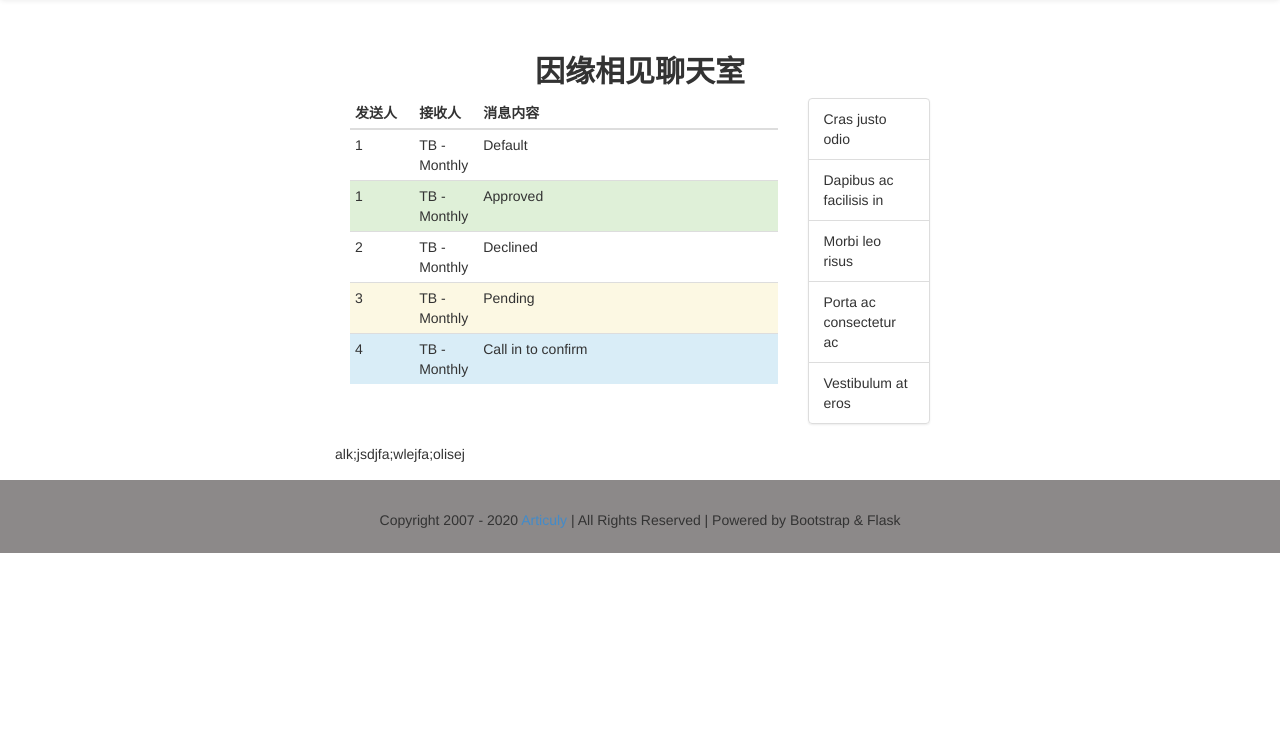
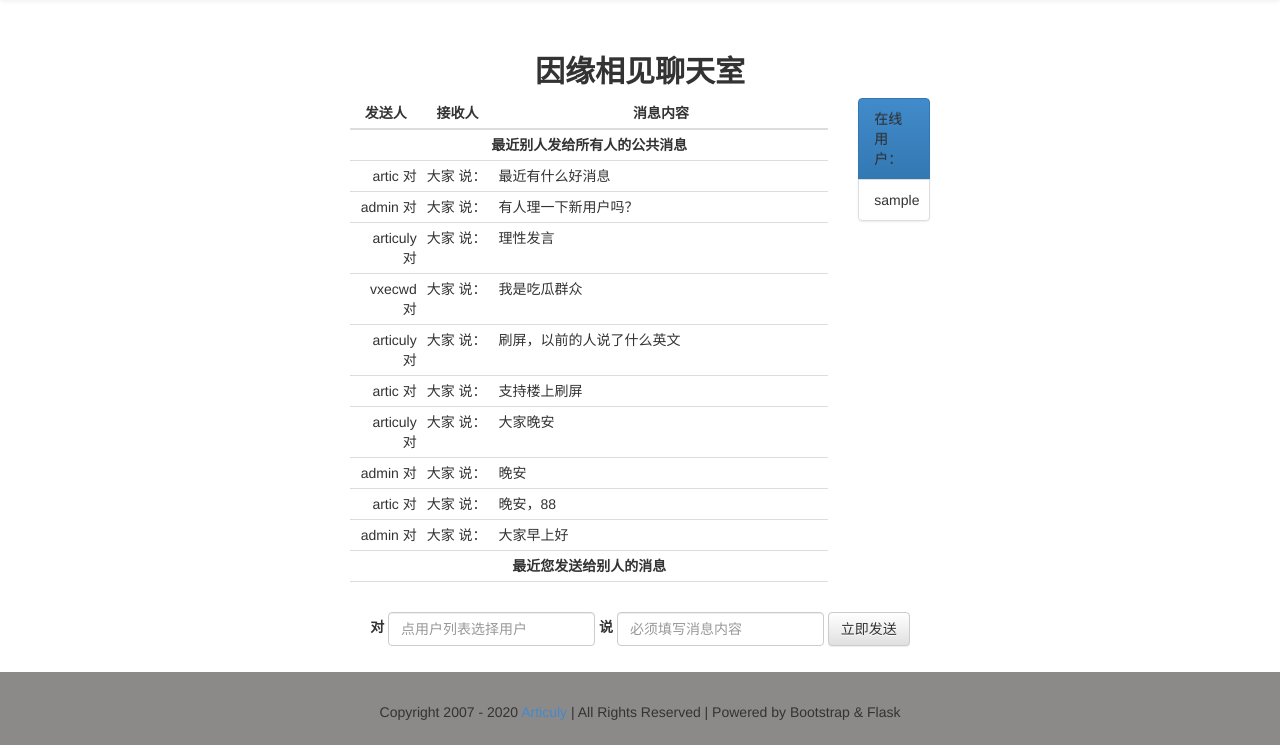
Before and after one commit to articuly/mini_chatroom, a Flask app: page /chat/chatroom in a window 1280 px wide. Shown: the part 52-800 px from the top of the page. Run offline with Flask 2, Linux system fonts and the light colour scheme; the visitor is signed in with stand-in values (Sample User, id 1); data comes from the database, SQL or seed files in the repository; both versions use the stored data as it was after the commit; some libraries are stand-ins or nearby versions.

Commit message:
为前后台添加描述信息

```diff
--- a/app.py
+++ b/app.py
@@ -1,3 +1,4 @@
+# coding:utf-8
 from flask import Flask, render_template, redirect, url_for, session
 from libs import db
 from models import User
@@ -28,6 +29,9 @@ def index():
     return redirect(url_for('html'))
 
 
+userList = []
+
+
 @app.route('/login', methods=['get', 'post'])
 def login():
     form = LoginForm()
@@ -37,8 +41,11 @@ def login():
         password = form.data['password']
         user = User.query.filter_by(username=username).first()
         if user and user.validate_password(password):  # 验证密码
-            session['user'] = user.username
+            session['user'] = user.username  # 将登陆用户保存到session['user']
+            userList.append(user.username)
+            session['userList'] = userList  # 将所有登陆用户保存到session['userList']
             print(f'{username} 登陆成功')
+            print('在线用户', session['userList'])
             return redirect(url_for('index'))
         else:
             message = '用户名与密码不匹配'
@@ -50,7 +57,16 @@ def login():
 @app.route('/logout')
 def logout():
     if session.get('user'):
+        usr = session['user']
         session.pop('user')  # 删除session中的用户
+        print(f'{usr} 退出登陆')
+        try:
+            userList.remove(usr)  # 尝试移除在线用户列表的登出用户
+        except Exception as e:
+            print(str(e))
+        else:
+            session['userList'] = userList
+            print('在线用户', session['userList'])
     return redirect(url_for('index'))
 
 
@@ -58,7 +74,11 @@ def logout():
 @app.context_processor
 def account():
     username = session.get('user')
-    return {'username': username}
+    return {'username': username, 'userList': userList}
 
-# if __name__ == '__main__':
-#     app.run()
+
+if __name__ == '__main__':
+    app.run(host='127.0.0.1', port=5037, debug=True)
+
+# admin, articuly密码为123654
+# artic和其它随机用户密码为123456
--- a/templates/chat/chatroom.html
+++ b/templates/chat/chatroom.html
@@ -7,66 +7,136 @@
         <div class="row">
             <div class="main col-lg-6 col-lg-offset-3 col-md-8 col-md-offset-2 col-sm-10 col-sm-offset-1 col-xs-12">
                 <h2 class="text-center"><b>因缘相见聊天室</b></h2>
-                <div class="col-xs-9" id="message-table">
+                <div class="col-xs-10" id="message-table">
                     <table class="table table-hover table-condensed">
                         <thead>
                         <tr>
-                            <th style="width: 15%">
+                            <th class="text-center" style="width: 15%">
                                 发送人
                             </th>
-                            <th style="width: 15%">
+                            <th class="text-center" style="width: 15%">
                                 接收人
                             </th>
-                            <th style="width: 70%">
+                            <th class="text-center" style="width: 70%">
                                 消息内容
                             </th>
                         </tr>
                         </thead>
                         <tbody>
+                        {% if receive_messages %}
+                            <tr id="private">
+                                <td colspan="3" class="text-center"><b>别人发给您的私人消息</b></td>
+                            </tr>
+                            {% for message in receive_messages %}
+                                <tr>
+                                    <td class="text-right">{{ message.from_user }} 对</td>
+                                    <td class="text-left">{{ message.to_user }} 说：</td>
+                                    <td>{{ message.content }}</td>
+                                </tr>
+                            {% endfor %}
+                        {% endif %}
+                        <tr id="public">
+                            <td colspan="3" class="text-center"><b>最近别人发给所有人的公共消息</b></td>
+                        </tr>
+                        {% for message in public_messages %}
+                            <tr>
+                                <td class="text-right">{{ message.from_user }} 对</td>
+                                <td class="text-left">大家 说：</td>
+                                <td>{{ message.content }}</td>
+                            </tr>
+                        {% endfor %}
+                        <tr id="recent">
+                            <td colspan="3" class="text-center"><b>最近您发送给别人的消息</b></td>
+                        </tr>
+                        {% for message in recent_messages %}
+                            <tr>
+                                <td class="text-right">{{ message.from_user }} 对</td>
+                                <td class="text-left">{{ message.to_user }} 说：</td>
+                                <td>{{ message.content }}</td>
+                            </tr>
+                        {% endfor %}
+                        <tr id="before_table_end">
                         <tr>
-                            <td>1</td>
-                            <td>TB - Monthly</td>
-                            <td>Default</td>
-                        </tr>
-                        <tr class="success">
-                            <td>1</td>
-                            <td>TB - Monthly</td>
-                            <td>Approved</td>
-                        </tr>
-                        <tr class="error">
-                            <td>2</td>
-                            <td>TB - Monthly</td>
-                            <td>Declined</td>
-                        </tr>
-                        <tr class="warning">
-                            <td>3</td>
-                            <td>TB - Monthly</td>
-                            <td>Pending</td>
-                        </tr>
-                        <tr class="info">
-                            <td>4</td>
-                            <td>TB - Monthly</td>
-                            <td>Call in to confirm</td>
+                            <td class="text-right"></td>
+                            <td class="text-left"></td>
+                            <td></td>
                         </tr>
                         </tbody>
                     </table>
                 </div>
-                <div class="col-xs-3" id="user-list">
+                <div class="col-xs-2" id="user-list">
                     <ul class="list-group">
-                        <li class="list-group-item">Cras justo odio</li>
-                        <li class="list-group-item">Dapibus ac facilisis in</li>
-                        <li class="list-group-item">Morbi leo risus</li>
-                        <li class="list-group-item">Porta ac consectetur ac</li>
-                        <li class="list-group-item">Vestibulum at eros</li>
+                        <li class="list-group-item list-group-item-action active">在线用户：</li>
+                        {% for usr in userList %}
+                            <li id="user_{{ usr }}"
+                                class="list-group-item list-group-item-action">{{ usr }}</li>
+                        {% endfor %}
                     </ul>
                 </div>
                 <div class="row">
-                    <div class="col-xs-12" id="sender">alk;jsdjfa;wlejfa;olisej
+                    <div class="col-xs-12" id="sender">
+                        <form class="form-inline text-center">
+                            <div class="form-group">
+                                <label for="to_user">对</label>
+                                <input type="text" class="form-control" id="to_user" placeholder="点用户列表选择用户">
+                            </div>
+                            <div class="form-group">
+                                <label for="content">说</label>
+                                <input type="text" class="form-control" id="content"
+                                       placeholder="必须填写消息内容">
+                            </div>
+                            <button type="button" class="btn btn-default" id="send_btn">立即发送</button>
+                            <h4 id="result" class="text-center"></h4>
+                        </form>
                     </div>
                 </div>
             </div>
         </div>
     </div>
+    <script>
+        window.onload = function () {
+            console.log($("li"))
+            // 点击在线用户列表加入到收件人框
+            $("li").click(function () {
+                toUser = $(this).text();
+                console.log(toUser);
+                $("#to_user").val(toUser)
+            });
+            $("#send_btn").click(function () {
+                to_user = $("#to_user").val();
+                content = $("#content").val();
+                if (content == "") {
+                    // 发布赶写消息发送的内容
+                    $("#content").focus();
+                    return false
+                }
+                $.ajax({
+                    type: "post",
+                    data: {
+                        "to_user": to_user,
+                        "content": content
+                    },
+                    dataType: "json",
+                    success: function (data) {
+                        console.log(data);
+                        if (data['result'] == 'success') {
+                            $("#result").html('消息发送成功，请刷新网页查看有没有收到消息').hide(8000);
+                            if (to_user == "") {
+                                // 无接收对象，即对所有人说话，为公共消息
+                                $("#before_table_end").before("<tr><td class='text-right'>" + "{{ username }}" + " 对</td><td class='text-left'>大家 说：</td><td>" + content + "</td></tr>")
+                            } else {
+                                // 发送到某个人后，进入他人的私人消息列表
+                                $("#before_table_end").before("<tr><td class='text-right'>" + "{{ username }}" + " 对</td><td class='text-left'>" + to_user + " 说：</td><td>" + content + "</td></tr>")
+                            }
+                            content = $("#content").val("")
+                        } else {
+                            $("#result").html("<p style='color: red;'>消息发送失败，请填写发送的内容，或请稍后重试</p>")
+                        }
+                    }
+                })
+            })
+        }
+    </script>
 {% endblock %}
 </body>
 </html>
--- a/templates/index.html
+++ b/templates/index.html
@@ -10,6 +10,7 @@
                 <h1 class="text-center">欢迎进入因缘相见聊天室</h1>
                 {% if not username %}
                     <h3 class="text-center">您可以<a href="{{ url_for('user_app.register') }}">注册</a>一个账号进入聊天室</h3>
+                    <h3 class="text-center">如果您已经有一个账号，可直接<a href="{{ url_for('login') }}">登陆</a></h3>
                 {% else %}
                     <h3 class="text-center"><a href="{{ url_for('chat_app.chatroom') }}">进入</a>聊天室</h3>
                 {% endif %}
--- a/views/chatroom.py
+++ b/views/chatroom.py
@@ -1,10 +1,60 @@
-from flask import redirect, url_for, render_template, session
+# coding:utf-8
+from flask import render_template, session, request, jsonify
 from libs import db, login_required
 from models import Message
 from flask import Blueprint
+import app
 
 chat_app = Blueprint("chat_app", __name__)
 
-@chat_app.route('/chatroom')
+
+@chat_app.route('/chatroom', methods=['get', 'post'])
+@login_required
 def chatroom():
-    return render_template('chat/chatroom.html')
+    # 使用跨文件方式调用变量userList，并更新session['userList']，在聊天室刷新即可看到最新在线的用户列表
+    # 否则只能在调动login函数后才会新用户更新到session['userList']
+    session['userList'] = app.userList
+    if session['user'] not in app.userList:  # 确保session['userList']没有将当前漏用户
+        session['userList'].append(session['user'])
+    print(session['user'], '→在线用户', session['userList'])
+    if request.method == 'GET':  # 当用户刷新页面取得最新的三类消息列表
+        # 获得发给当前用户的消息，为私人消息
+        receive_messages = db.session.query(Message).filter(Message.to_user == session['user']).order_by(
+            Message.send_time.desc()).all()
+        receive_messages.reverse()  # 让最新消息显示在下方
+        receive_messages = receive_messages[-20:]  # 截取最新20条消息
+        # 获得最新没有收信人的消息，为公共消息
+        public_messages = db.session.query(Message).filter(
+            (Message.to_user == None) | (Message.to_user == "")).order_by(Message.send_time.desc()).all()
+        public_messages.reverse()
+        public_messages = public_messages[-10:]
+        # 获得最近自己发出去的消息，为近期消息
+        recent_messages = db.session.query(Message).filter(Message.from_user == session['user'],
+                                                    Message.to_user != "").order_by(Message.send_time.desc()).all()
+        recent_messages.reverse()
+        recent_messages = recent_messages[-20:]
+        return render_template('chat/chatroom.html', receive_messages=receive_messages, public_messages=public_messages,
+                               recent_messages=recent_messages)
+    # 将发出去的消息加入数据库
+    if request.method == 'POST':
+        from_user = session['user']
+        to_user = request.form['to_user']
+        content = request.form['content']
+        if content == '':  # 内容为空时，则消息发送失败
+            result = {'result': 'fail'}
+        else:
+            message = Message(
+                from_user=from_user,
+                to_user=to_user,
+                content=content
+            )
+            try:
+                db.session.add(message)
+                db.session.commit()
+                print(session['user'], '发送了一条消息')
+            except Exception as e:
+                print(str(e))
+                result = {'result': 'fail'}
+            else:
+                result = {'result': 'success'}
+        return jsonify(result)
--- a/views/users.py
+++ b/views/users.py
@@ -1,5 +1,5 @@
 from flask import redirect, url_for, render_template, session
-from libs import db
+from libs import db, login_required
 from models import User
 from flask import Blueprint
 from forms.account_form import RegisterForm, EditInfoForm
@@ -53,6 +53,7 @@ def validate_username(username):
 
 # 会员修改自己的信息，普通会员只能修改自己的资料
 @user_app.route("/edit_info/", methods=['get', 'post'])
+@login_required
 def edit_info():
     message = None
     form = EditInfoForm()
```
Also changed, not shown: utils.py (+13 -5 lines), chatroom.db.
